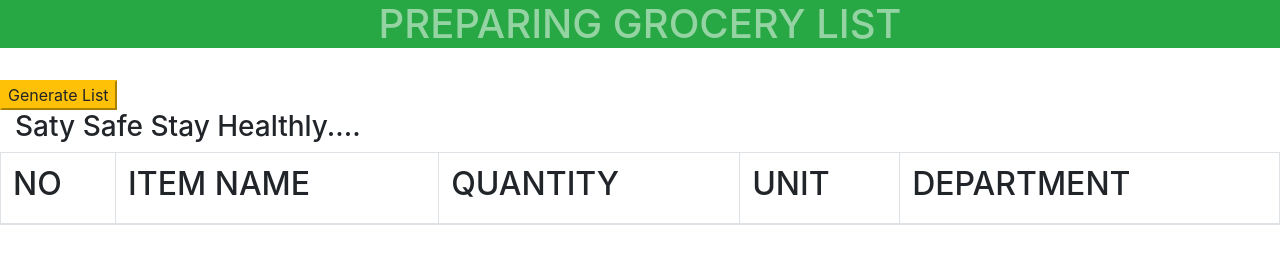
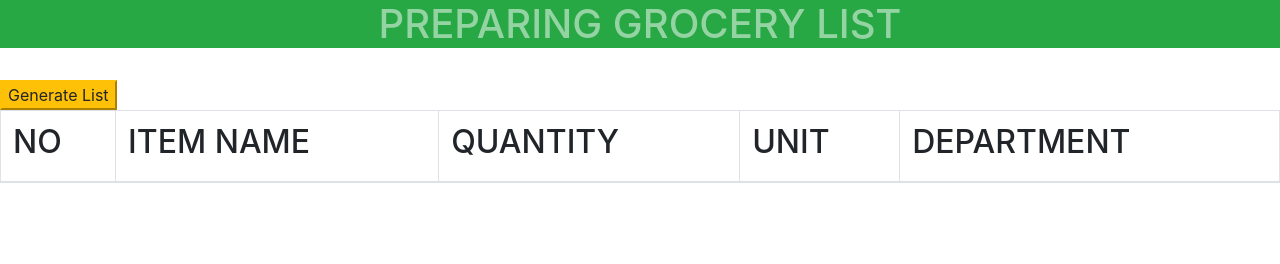
Before and after one commit to Abhijith-Abi/Ajax-framework, a plain HTML site: page index.html in a window 1280 px wide. Drawn offline with nearby package versions, Linux system fonts and the light colour scheme.

Commit message:
index.html

```diff
--- a/index.html
+++ b/index.html
@@ -47,7 +47,6 @@
       <button class="btn-warning" onclick="ajax();">Generate List</button><br>
   </div>
   <div class="container-fluid">
-    <h3>Saty Safe Stay Healthly....</h3>
   </div>
   <script src="./index.js"></script>
 </body>
```
